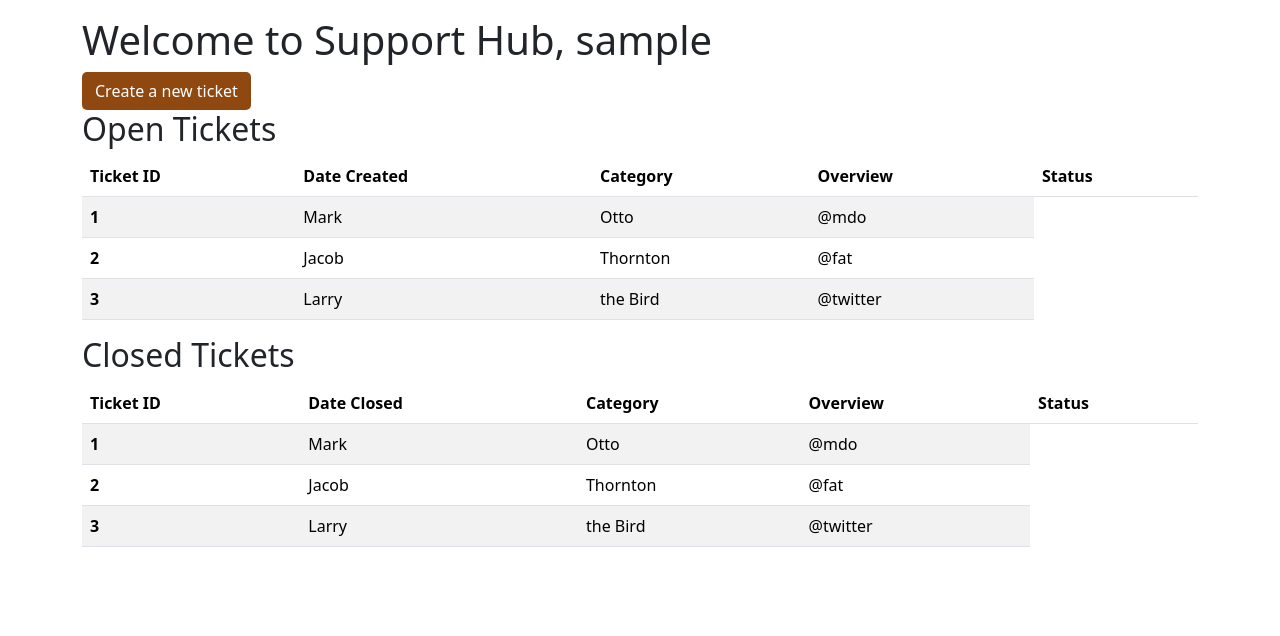
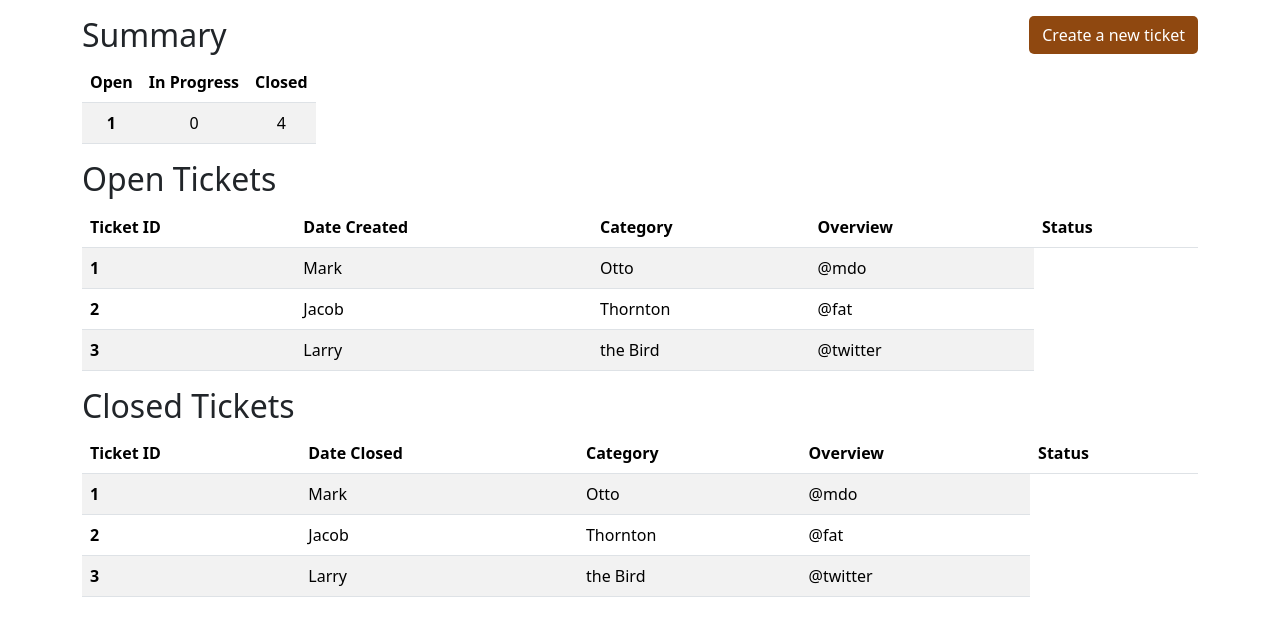
Before and after one commit to Ra-Wh/fictional-umbrella, a Flask app: page / in a window 1280 px wide. Shown: the part 72-708 px from the top of the page. Run offline with Flask 3, Linux system fonts and the light colour scheme; a user stored in the database is signed in; tables that the repository leaves empty hold one stand-in row (values such as "Sample post").

Commit message:
standard user home base layout

```diff
--- a/app/templates/index.html
+++ b/app/templates/index.html
@@ -2,10 +2,40 @@
 
 {% block content %}
     <body>
-        <h1>Welcome to Support Hub, {{ current_user.username }}</h1>
-        <button type="button" class="btn button-secondary" onclick="window.location.href='{{ url_for('create') }}'">
-            Create a new ticket
-        </button>
+
+        <div>
+            <div style="display: flex; justify-content: space-between; align-items: top;">
+
+                <!-- Summary table -->
+                <div style=" gap: 5vw; align-items: center;">
+                    <h2>Summary</h2>
+                    <div>
+                        <table class="table table-striped">
+                        <thead>
+                            <tr style="text-align: center">
+                            <th scope="col">Open</th>
+                            <th scope="col">In Progress</th>
+                            <th scope="col">Closed</th>
+                            </tr>
+                        </thead>
+                        <tbody>
+                            <tr style="text-align: center">
+                            <th scope="row">1</th>
+                            <td>0</td>
+                            <td>4</td>
+                            </tr>
+                        </tbody>
+                        </table>
+                    </div>
+                </div>
+
+                <!-- Create ticket button -->
+                <button type="button" class="btn button-secondary" style="align-self: flex-start;" onclick="window.location.href='{{ url_for('create') }}'">
+                    Create a new ticket
+                </button>
+
+            </div>
+        </div>
 
         <!-- Open tickets table -->
         <div>
```
